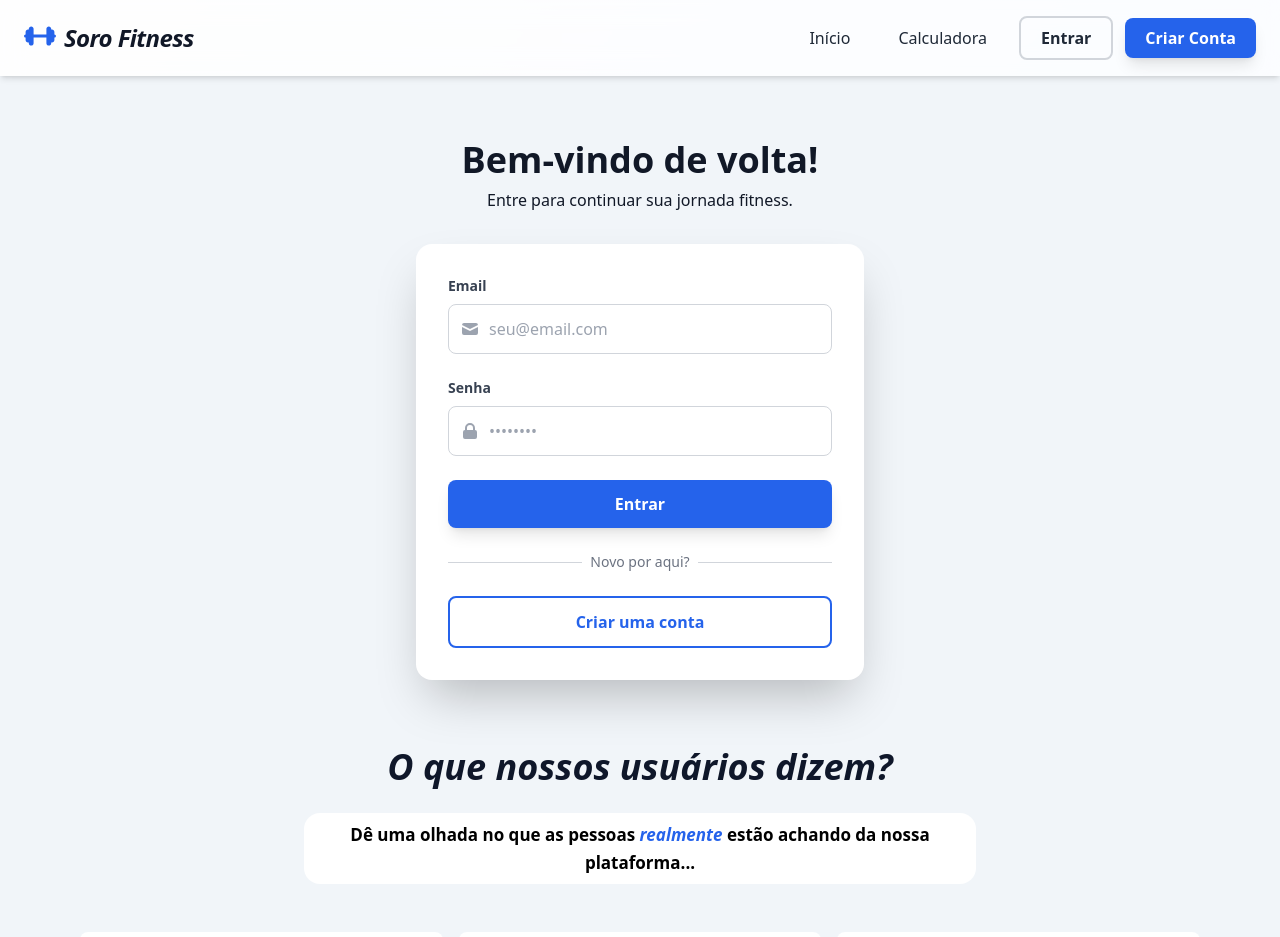
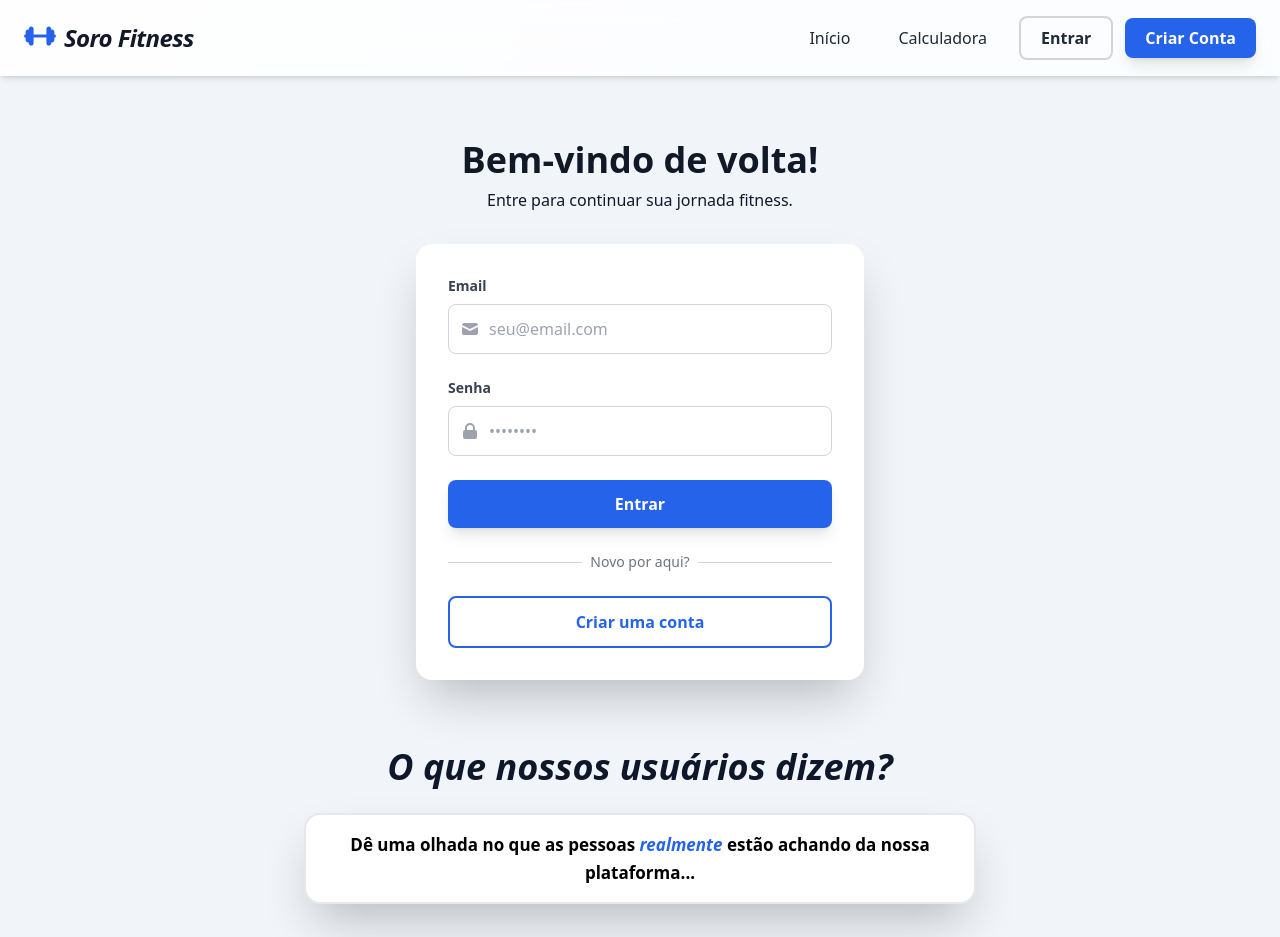
Before and after one commit to gustahxn/CalcImc, a React (Vite) app in the folder calcImc/: page /login in a window 1280 px wide. Shown: the top 937 px of the page. Built offline with nearby package versions, Linux system fonts and the light colour scheme; no server answers.

Commit message:
Update: Headings minor changes

```diff
--- a/calcImc/src/components/Login.jsx
+++ b/calcImc/src/components/Login.jsx
@@ -155,7 +155,7 @@ const Login = () => {
           <h2 class="text-4xl font-bold mt-12 italic text-slate-900 !leading-tight">
             O que nossos usuários dizem?
           </h2>
-          <div className="mt-6 bg-white rounded-2xl text-center w-full py-2 px-4">
+          <div className="border-2 mt-6 bg-white rounded-2xl text-center w-full shadow-2xl p-4 transition-all duration-500">
             <p class="text-[17px] leading-relaxed text-black font-semibold">
               Dê uma olhada no que as pessoas{" "}
               <span className="font-semibold italic text-blue-600">realmente</span>{" "}
```
